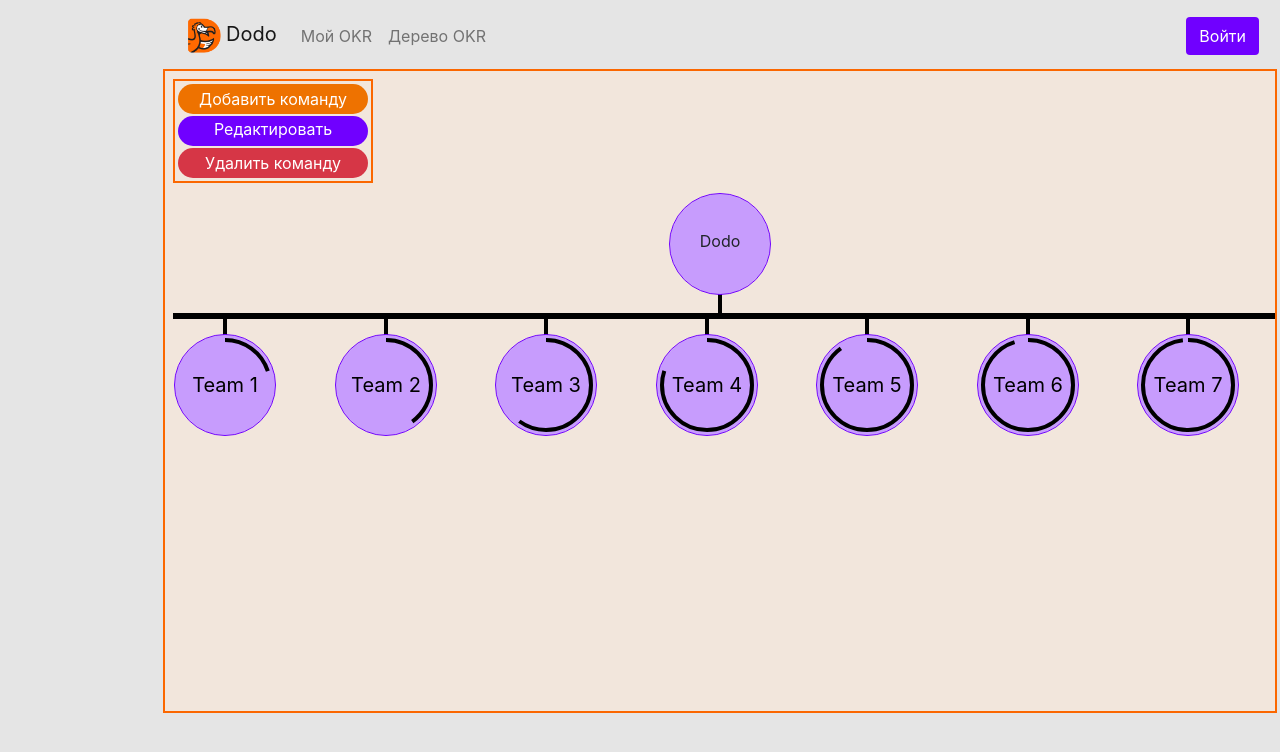
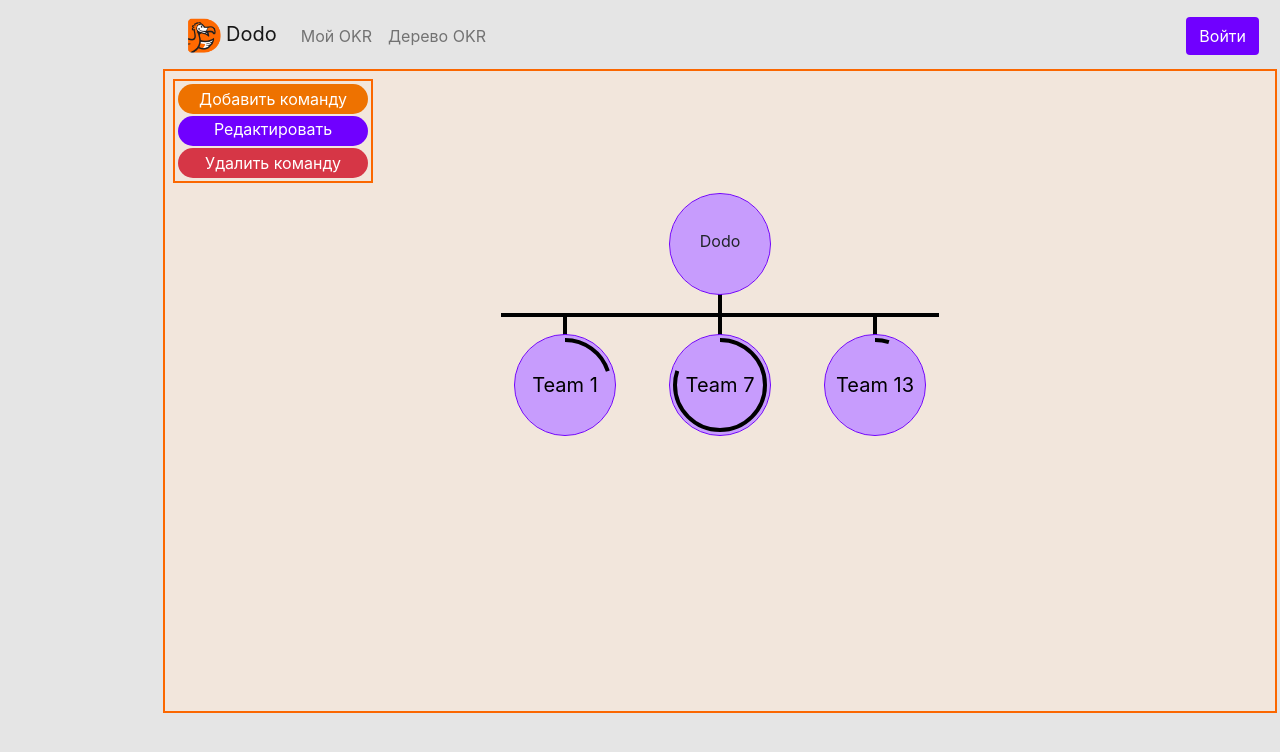
Before and after one commit to OkrTeam/OkrProject-frontend, a React (Create React App) app: page /okr_tree in a window 1280 px wide. Both pictures are taken after a click on the element "Dodo". Shown: the top 752 px of the page. Built offline with nearby package versions, Linux system fonts and the light colour scheme.

Commit message:
OkrTree progress fix

```diff
--- a/src/Components/OkrTree/OkrTeam.js
+++ b/src/Components/OkrTree/OkrTeam.js
@@ -1,35 +1,33 @@
 import React, {useState,useEffect} from "react";
 import './OkrTreeStyle.css';
-import OkrTeamChild from "./OkrTeamChild";
 
 function OkrTeam(props) {
 
     useEffect(() => {
-        SetProgress(props.progress);
+        SetProgress(props.progress)
     }, []);
 
     const [state, setState] = useState({
         visible: false
     });
 
-    function getIndex(name) {
-        return props.children.findIndex(obj => obj.name === name);
-    }
-
     function SetWidth(){
-        let elem = document.getElementsByClassName('branch2')[0];
-        elem.style.width = `${133 + 130 * (props.children.length-1)}%`;
+        const promise = new Promise((resolve, reject) => {
+            let elem = document.getElementById(props.id);
+            resolve(elem);
+        });
+        promise.then(elem => {
+            elem.style.width = `${133 + 130 * (props.children.length - 1)}%`;
+        });
     }
 
     function SetProgress(percent) {
-        const circle = document.getElementsByClassName('progress-ring')[props.index]
+        const circle = document.getElementById(props.name);
         const radius = circle.r.baseVal.value;
         const circumference = 2 * Math.PI * radius;
 
         circle.style.strokeDasharray = `${circumference} ${circumference}`;
         circle.style.strokeDashoffset = circumference - (percent /100 * circumference);
-        console.log(circle.style.strokeDashoffset)
-        console.log(props.index)
     }
 
     function toggle_vision() {
@@ -49,18 +47,18 @@ function OkrTeam(props) {
             <div className="node2"/>
             <div className="circleTeam" onClick={() => toggle_vision()}>
                 <svg className="progress-svg" width="100" height="100">
-                    <circle className="progress-ring" stroke="black" stroke-width="4" cx="50" cy="50" r="45" fill="transparent"/>
+                    <circle className="progress-ring" stroke="black" stroke-width="4" cx="50" cy="50" r="45" fill="transparent" id={props.name}/>
                     <text id="count" x="50" y="50" text-anchor="middle" dy="7" font-size="20">{props.name}</text>
                 </svg>
             </div>
             <div className={state.visible ? 'node2': 'invisible'}/>
-            <div className={state.visible ? 'branch2': 'invisible'}>
+            <div className={state.visible ? 'branch2': 'invisible'} id={props.id}>
                 <div>
                     <div className="row align-items-start">
                         {props.children.map(team => {
                             return (
                                 <div className="col">
-                                    <OkrTeamChild name={team.name} index={getIndex(team.name)} />
+                                    <OkrTeam name={team.name} progress={team.team_progress} children={team.children} id={team.id}/>
                                 </div>
                             )
                         })}
--- a/src/Components/OkrTree/OkrTree.js
+++ b/src/Components/OkrTree/OkrTree.js
@@ -9,10 +9,6 @@ function OkrTree() {
     const [state, setState] = useState({
         visible: false
     });
-
-    function getIndex(name) {
-        return TeamArray.findIndex(obj => obj.name === name);
-    }
 
     function SetWidth(){
         let elem = document.getElementsByClassName('branch')[0];
@@ -56,8 +52,7 @@ function OkrTree() {
                             {TeamArray.map(team => {
                                 return (
                                     <div className="col">
-                                        <OkrTeam name={team.name} progress={team.team_progress} index={getIndex(team.name)}
-                                            children={team.children}/>
+                                        <OkrTeam name={team.name} progress={team.team_progress} children={team.children} id={team.id}/>
                                     </div>
                                 )
                             })}
--- a/src/Components/OkrTree/OkrTreeStyle.css
+++ b/src/Components/OkrTree/OkrTreeStyle.css
@@ -89,7 +89,7 @@
 .branch {
     border: 2px solid black;
     width: 80%;
-    height: 1%;
+    height: 1px;
     margin-left: auto;
     margin-right: auto;
     background-color: black;
@@ -139,20 +139,13 @@
 .circle-wrapper {
     height: 122px;
     width: 100px;
+    margin-left: auto;
+    margin-right: auto;
 }
 
 .circleTeam:hover {
     outline: 2px solid black;
     background-color: #a35aff;
-}
-
-.zoom {
-    border-radius: 50%;
-    height: 600px;
-    width: 600px;
-    border: 2px solid #7000ff;
-    position: relative;
-    background-color: #c79cfd;
 }
 
 li {
--- a/src/Components/data/TeamArray.js
+++ b/src/Components/data/TeamArray.js
@@ -1,3 +1,4 @@
-let TeamArray = [{name:"Team 1",team_progress:"20",children:[{name:"Team 11"},{name:"Team 12"},{name:"Team 13"}]},{name:"Team 2",team_progress:"40",children:[{name:"Team 21"},{name:"Team 22"},{name:"Team 22"}]},{name:"Team 3",team_progress:"60",children:[{name:"Team 31"},{name:"Team 32"}]},{name:"Team 4",team_progress:"80",children:[{name:"Team 41"},{name:"Team 42"},{name:"Team 43"},{name:"Team 44"}]},{name:"Team 5",team_progress:"90",children:[{name:"Team 51"},{name:"Team 52"}]},{name:"Team 6",team_progress:"95",children:[{name:"Team 61"},{name:"Team 62"}]},{name:"Team 7",team_progress:"98",children:[{name:"Team 71"},{name:"Team 72"}]},{name:"Team 8",team_progress:"100",children:[{name:"Team 81"},{name:"Team 82"}]}]
+let TeamArray = [{name:"Team 1",team_progress:"20",id:"1",children:[{name:"Team 2",team_progress:"30",id:"2",children:[{name:"Team 3",team_progress:"40",id:"3",children:[]},{name:"Team 4",team_progress:"50",id:"4",children:[]}]},{name:"Team 5",team_progress:"60",id:"5",children:[]},{name:"Team 6",team_progress:"70",id:"6",children:[]}]},{name:"Team 7",team_progress:"80",id:"7",children:[{name:"Team 8",team_progress:"90",id:"8",children:[{name:"Team 9",team_progress:"50",id:"9",children:[]},{name:"Team 10",team_progress:"40",id:"10",children:[]}]},{name:"Team 11",team_progress:"70",id:"11",children:[]},{name:"Team 12",team_progress:"80",id:"12",children:[]}]},
+    {name:"Team 13",team_progress:"5",id:"13",children:[{name:"Team 14",team_progress:"30",id:"14",children:[{name:"Team 15",team_progress:"65",id:"15",children:[]},{name:"Team 16",team_progress:90,id:"16",children:[]}]},{name:"Team 17",team_progress:"35",id:"17",children:[]},{name:"Team 18",team_progress:"50",id:"18",children:[]}]}]
 
 export default TeamArray;
```
